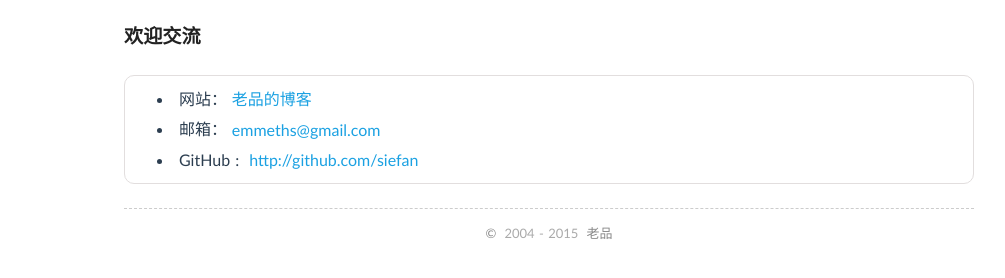
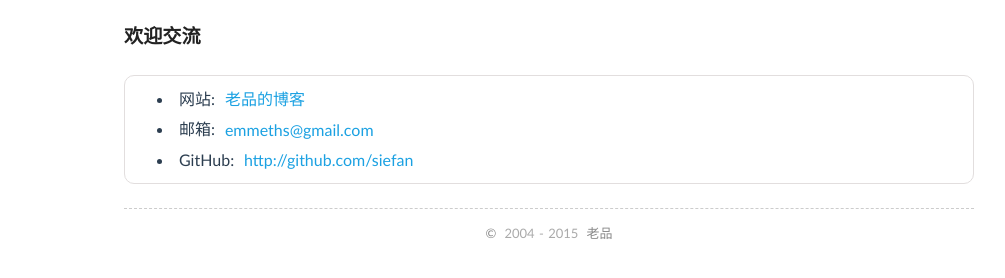
Before and after one commit to siefan/siefan.github.io, a Jekyll site: the page built from about/index.md, in a window 1280 px wide. Shown: the part 336-614 px from the top of the page, without its empty margins (91-1096 px from the left). Built offline with Jekyll 4.4.1, drawn with Linux system fonts in a browser that asks for light colours.

```diff
--- a/about/index.md
+++ b/about/index.md
@@ -10,6 +10,6 @@ comments: no
 * 有个温柔贤惠的老婆和聪明可爱的儿子
 
 ### 欢迎交流
-* 网站：[{{ site.name }}]({{ site.url }})
-* 邮箱：[{{ site.email }}](mailto:{{ site.email }})
-* GitHub : [http://github.com/{{ site.hub }}](http://github.com/{{ site.hub }})
+* 网站: [{{ site.name }}]({{ site.url }})
+* 邮箱: [{{ site.email }}](mailto:{{ site.email }})
+* GitHub: [http://github.com/{{ site.hub }}](http://github.com/{{ site.hub }})
```
